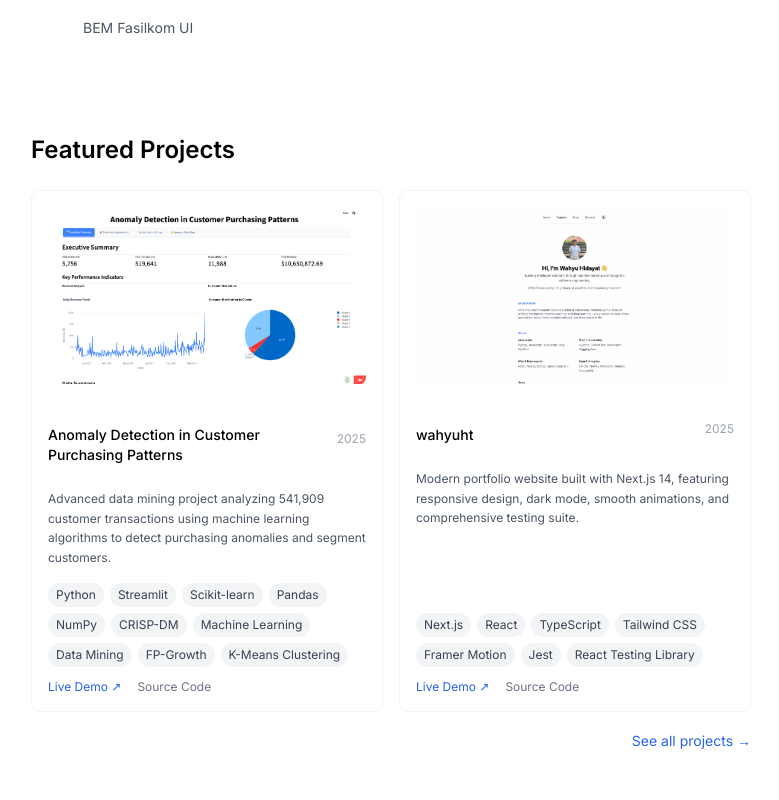
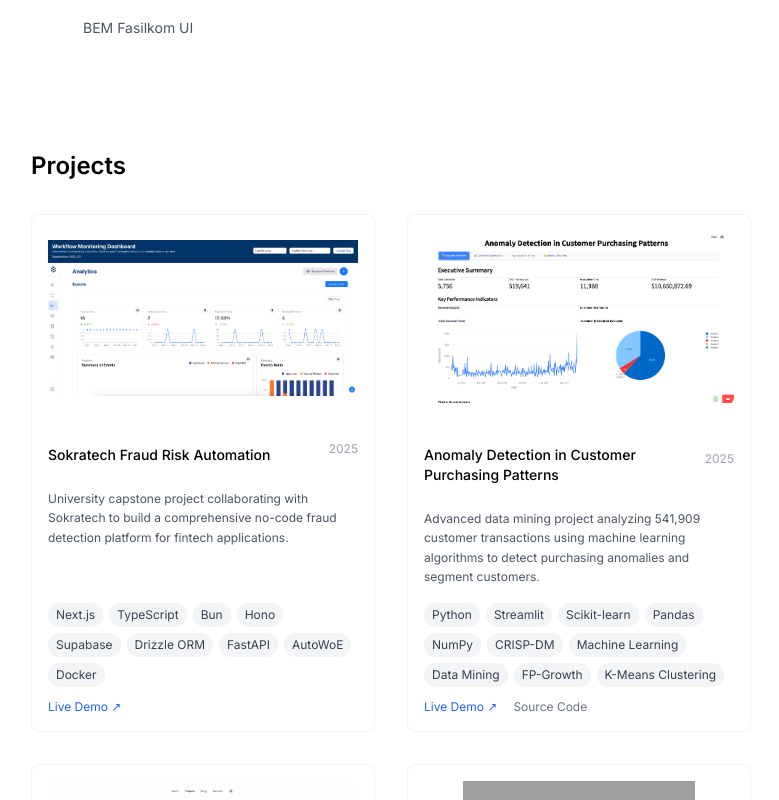
Before and after one commit to wahyuhiddayat/wahyuht, a Next.js app: page / in a window 1280 px wide. Shown: the part 1620-2420 px from the top of the page, without its empty margins (249-1028 px from the left). Built offline with nearby package versions, Linux system fonts and the light colour scheme; grey boxes are pictures that could not be loaded.

Commit message:
feat: simplify ProjectsSection by removing featured projects toggle and updating layout for improved clarity

```diff
--- a/src/components/sections/ProjectsSection.tsx
+++ b/src/components/sections/ProjectsSection.tsx
@@ -1,51 +1,20 @@
-'use client';
-
-import { useState } from 'react';
 import ProjectCard from "@/components/ProjectCard";
 import ScrollReveal from "@/components/ScrollReveal";
-import { getFeaturedProjects, getAllProjects } from "@/data/projects";
+import { getAllProjects } from "@/data/projects";
 
 export default function ProjectsSection() {
-  const [showAll, setShowAll] = useState(false);
-  const featuredProjects = getFeaturedProjects();
   const allProjects = getAllProjects();
 
   return (
-    <section id="projects" className="py-6">
+    <section id="projects" className="py-10">
       <div className="max-w-3xl mx-auto px-6">
         <ScrollReveal>
           <div>
-            <h2 className="text-2xl font-semibold text-black dark:text-white mb-6">
-              {showAll ? 'All Projects' : 'Featured Projects'}
+            <h2 className="text-2xl font-semibold text-black dark:text-white mb-8">
+              Projects
             </h2>
 
-            {!showAll ? (
-              <>
-                <div className="grid md:grid-cols-2 gap-4">
-                  {featuredProjects.map((project, index) => (
-                    <ProjectCard
-                      key={index}
-                      title={project.title}
-                      description={project.description}
-                      date={project.date}
-                      imageUrl={project.imageUrl}
-                      skills={project.skills}
-                      links={project.links}
-                    />
-                  ))}
-                </div>
-                <div className="mt-4 text-right">
-                  <button
-                    onClick={() => setShowAll(true)}
-                    className="text-sm text-primary hover:underline"
-                  >
-                    See all projects →
-                  </button>
-                </div>
-              </>
-            ) : (
-              <>
-                <div className="space-y-8">
+            <div className="grid grid-cols-1 lg:grid-cols-2 gap-8">
               {allProjects.map((project, index) => (
                 <ScrollReveal key={index} delay={index * 0.1}>
                   <ProjectCard
@@ -59,18 +28,6 @@ export default function ProjectsSection() {
                 </ScrollReveal>
               ))}
             </div>
-                <ScrollReveal delay={0.2}>
-                  <div className="mt-8 text-center">
-                    <button
-                      onClick={() => setShowAll(false)}
-                      className="text-sm text-primary hover:underline"
-                    >
-                      ← Show featured only
-                    </button>
-                  </div>
-                </ScrollReveal>
-              </>
-            )}
           </div>
         </ScrollReveal>
       </div>
```
Lines whose indentation alone changed are shown as unchanged.
